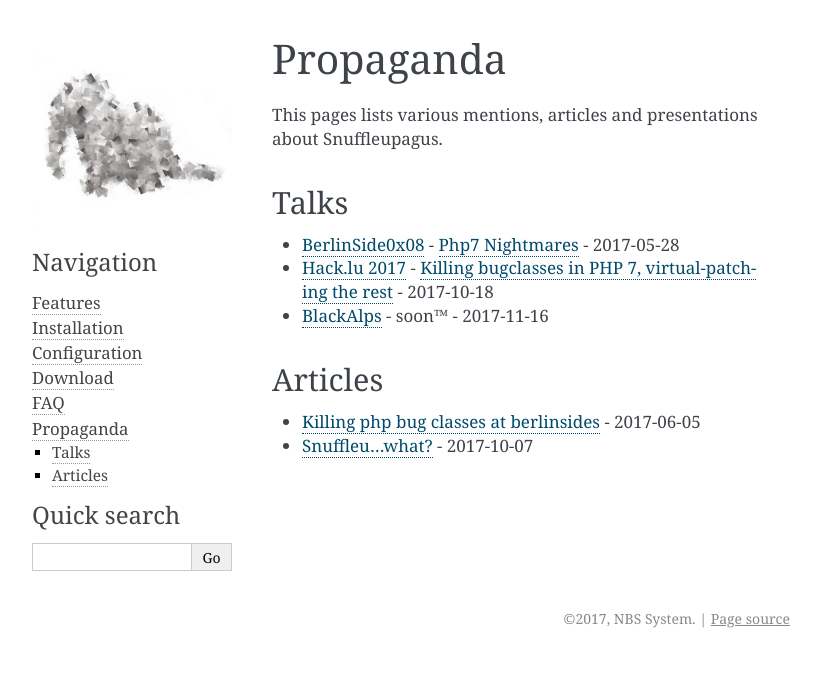
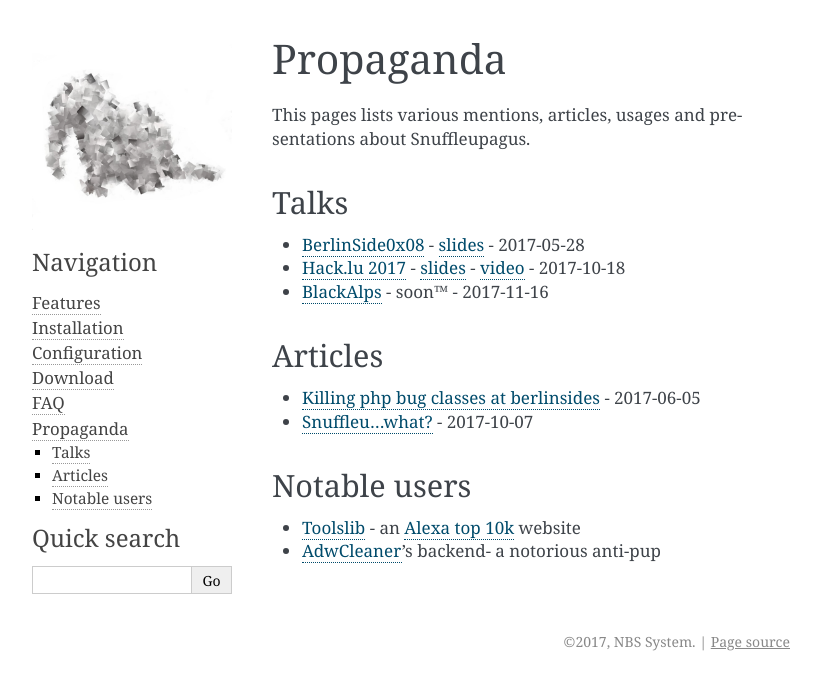
Before and after one commit to jvoisin/snuffleupagus, a Sphinx documentation site: the page built from doc/source/papers.rst, in a window 1280 px wide. Shown: the top 690 px of the page, without its empty margins (234-1055 px from the left). Built offline with Sphinx 7.4.7, drawn with Linux system fonts in a browser that asks for light colours.

Commit message:
Improve the propaganda page

```diff
--- a/doc/source/papers.rst
+++ b/doc/source/papers.rst
@@ -1,13 +1,13 @@
 Propaganda
 ==========
 
-This pages lists various mentions, articles and presentations about Snuffleupagus.
+This pages lists various mentions, articles, usages and presentations about Snuffleupagus.
 
 Talks
 -----
 
-- `BerlinSide0x08 <https://berlinsides.org/?page_id=2168>`_ - `Php7 Nightmares <slides.pdf>`_ - 2017-05-28
-- `Hack.lu 2017 <https://2017.hack.lu/talks/>`_ - `Killing bugclasses in PHP 7, virtual-patching the rest <https://github.com/nbs-system/snuffleupagus/blob/master/slides/hacklu_2017.pdf>`_ - 2017-10-18
+- `BerlinSide0x08 <https://berlinsides.org/?page_id=2168>`_ - `slides <https://dustri.org/b/killing-php-bug-classes-at-berlinsides.html>`__ - 2017-05-28
+- `Hack.lu 2017 <https://2017.hack.lu/talks/>`_ - `slides <https://github.com/nbs-system/snuffleupagus/blob/master/slides/hacklu_2017.pdf>`__ - `video <https://www.youtube.com/watch?v=RzaRiuJ6MkI>`__ - 2017-10-18
 - `BlackAlps <https://blackalps.ch/2017program.php>`_ - soon™ - 2017-11-16
 
 Articles
@@ -15,3 +15,10 @@ Articles
 
 - `Killing php bug classes at berlinsides <https://dustri.org/b/killing-php-bug-classes-at-berlinsides.html>`_ - 2017-06-05
 - `Snuffleu…what? <https://fr33tux.org/post/snuffleupagus/>`_ - 2017-10-07
+
+
+Notable users
+-------------
+
+- `Toolslib <https://toolslib.net/>`__ - an `Alexa top 10k <https://www.alexa.com/siteinfo/toolslib.net>`__ website
+- `AdwCleaner <https://www.malwarebytes.com/adwcleaner/>`__'s backend- a notorious anti-pup
```
